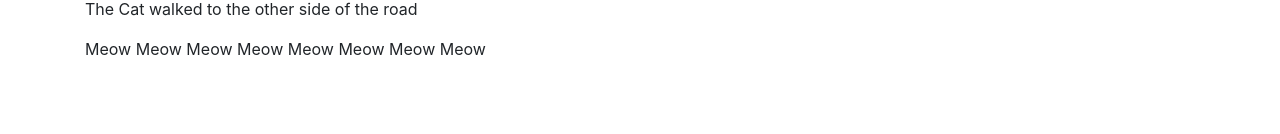
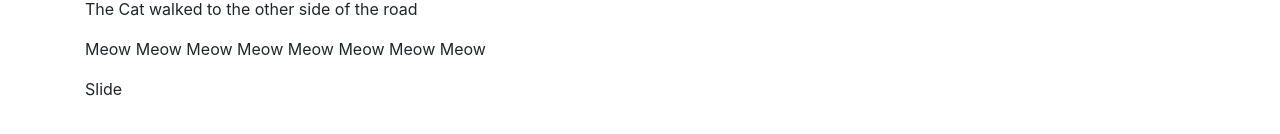
Before and after one commit to AlexKman/FenderLanding, a React (Create React App) app: page / in a window 1280 px wide. Shown: the part 292-426 px from the top of the page. Built offline with nearby package versions, Linux system fonts and the light colour scheme.

Commit message:
Created sliding component for carousel functionality

```diff
--- a/package.json
+++ b/package.json
@@ -7,6 +7,7 @@
     "@testing-library/react": "^9.5.0",
     "@testing-library/user-event": "^7.2.1",
     "bootstrap": "^4.3.1",
+    "node-sass": "^4.14.1",
     "react": "^16.13.1",
     "react-bootstrap": "^1.0.0-beta.6",
     "react-dom": "^16.13.1",
--- a/src/App.js
+++ b/src/App.js
@@ -7,6 +7,7 @@ import { NoMatch } from "./NoMatch";
 import { Layout } from "./components/Layout";
 import { NavigationBar } from "./components/NavigationBar";
 import { Jumbotron } from "./components/Jumbotron.js";
+import { Slider } from "./components/Slider.js";
 
 class App extends Component {
   render() {
@@ -21,6 +22,7 @@ class App extends Component {
               <Route path="/contact" component={Contact} />
               <Route path="*" component={NoMatch} />
             </Switch>
+            <Slider></Slider>
           </Layout>
         </Router>
       </React.Fragment>
--- /dev/null
+++ b/src/components/Slider.js
@@ -0,0 +1,10 @@
+import React from "react";
+
+export const Slider = () => {
+  let sliderArr = [1, 2, 3, 4, 5];
+  return (
+    <div className="slider">
+      <p>Slide</p>
+    </div>
+  );
+};
```
Also changed, not shown: src/slider.scss (added), 1 other file (tests, documents, lock files or other folders).
